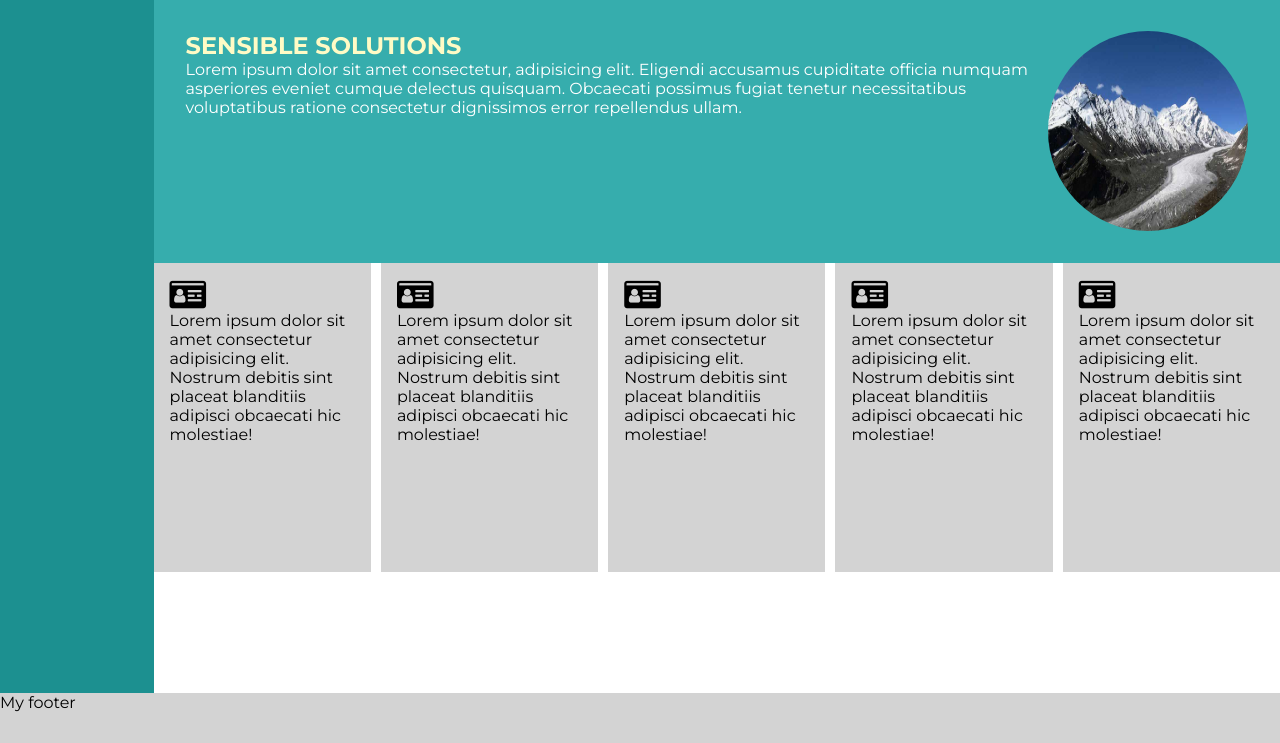
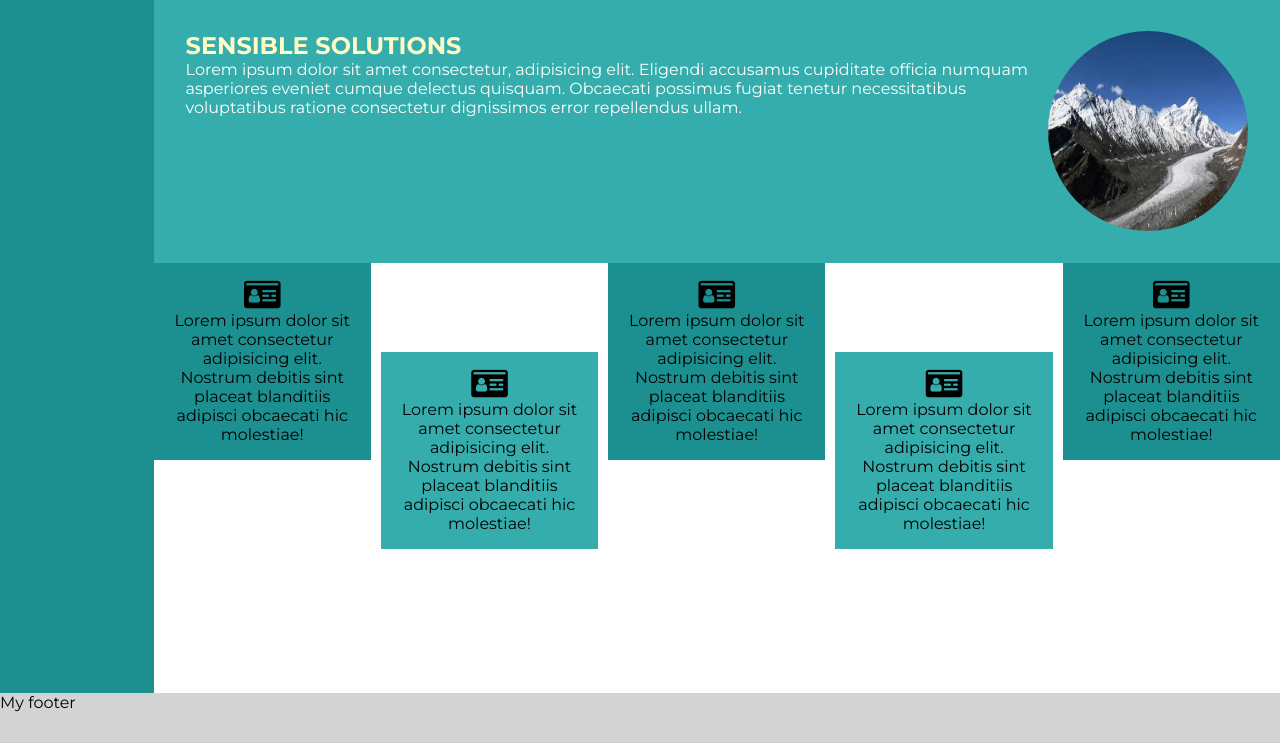
Before and after one commit to r3dson/estudo-gmapson, a website built with Parcel: page src/index.html in a window 1280 px wide. Shown: the part 57-800 px from the top of the page. Built offline with nearby package versions, Linux system fonts and the light colour scheme.

Commit message:
End of lesson "Column Alignment"

```diff
--- a/src/styles/index.scss
+++ b/src/styles/index.scss
@@ -76,7 +76,7 @@
 .main {
   display: grid;
   grid-area: right;
-  grid-template-rows: 51px fit-content(30%);
+  grid-template-rows: 51px fit-content(30%) 50%;
 }
 
 footer {
@@ -87,9 +87,8 @@
 #features {
   display: grid;
   grid-template-columns: repeat(5, auto);
-  grid-template-rows: repeat(2, auto);
   grid-column-gap: 10px;
-  grid-row-gap: 10px;
+  text-align: center;
 }
 
 #features i {
@@ -97,6 +96,25 @@
 }
 
 ul#features li {
+  align-self: start;
   background-color: lightgray;
   padding: 1em;
 }
+
+ul#features li:nth-child(1) {
+  background-color: #1c9090;
+}
+ul#features li:nth-child(2) {
+  align-self: center;
+  background-color: #36adad;
+}
+ul#features li:nth-child(3) {
+  background-color: #1c9090;
+}
+ul#features li:nth-child(4) {
+  align-self: center;
+  background-color: #36adad;
+}
+ul#features li:nth-child(5) {
+  background-color: #1c9090;
+}
```
